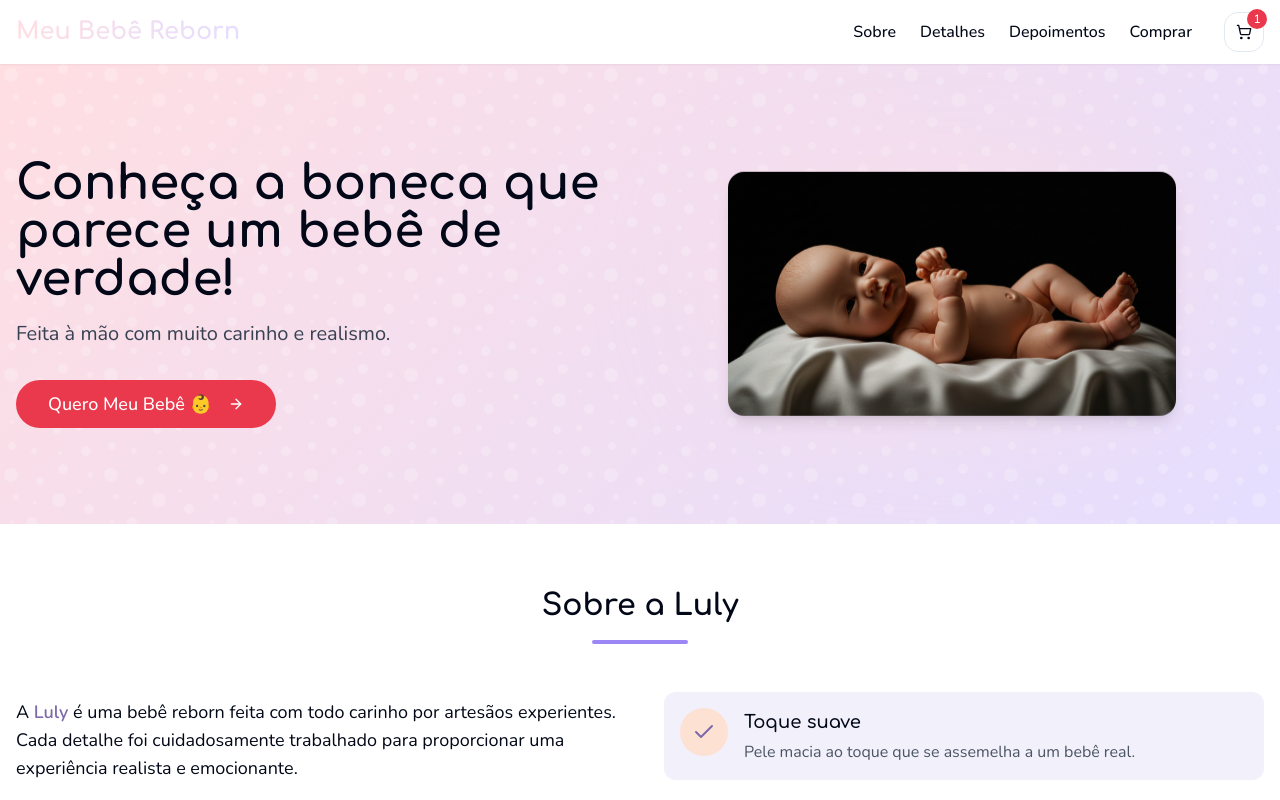
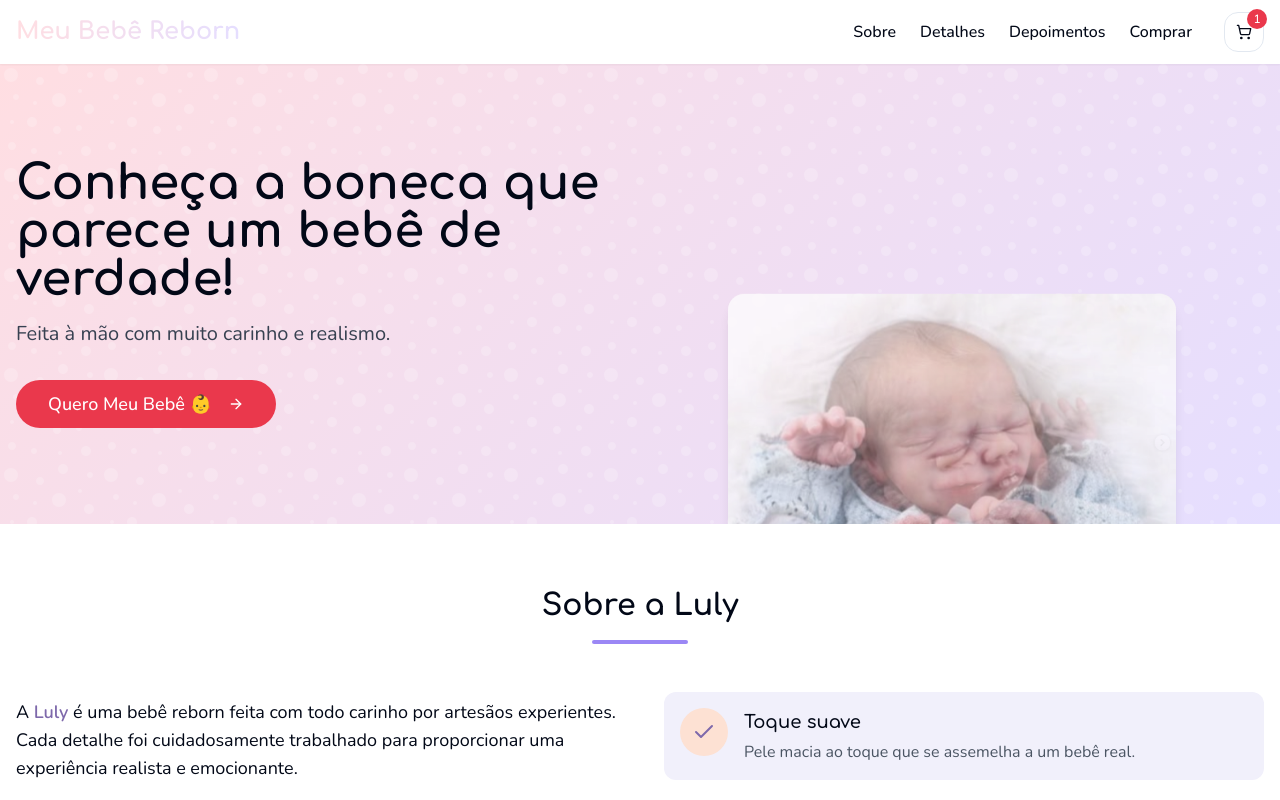
Before and after one commit to Naopessoal/luly-reborn-world, a React (Vite) app: page / in a window 1280 px wide. Shown: the top 800 px of the page. Built offline with nearby package versions, Linux system fonts and the light colour scheme.

Commit message:
Add images to "Conheça a Luly" and header
Add new images to the BabyCarousel component and add a second moving image to the header.

```diff
--- a/src/components/BabyCarousel.tsx
+++ b/src/components/BabyCarousel.tsx
@@ -25,6 +25,14 @@ const BabyCarousel = () => {
     {
       src: "/lovable-uploads/2b20d845-a0c5-420e-9fa7-cb6d52615b89.png",
       alt: "Boneca Reborn Luly - Vista detalhada"
+    },
+    {
+      src: "/lovable-uploads/973b5710-7164-4e2a-86a9-5cf0f76d0b3e.png",
+      alt: "Boneca Reborn Luly - Bebê sorrindo com roupa cinza"
+    },
+    {
+      src: "/lovable-uploads/e2d01f3b-cf98-4f2b-a9f5-298e99d6b56f.png",
+      alt: "Boneca Reborn Luly - Bebê dormindo com roupinha azul"
     }
   ];
 
--- a/src/components/Hero.tsx
+++ b/src/components/Hero.tsx
@@ -1,8 +1,23 @@
 
 import { ArrowRight } from "lucide-react";
 import { Button } from "@/components/ui/button";
+import { useEffect, useState } from "react";
 
 const Hero = () => {
+  const [currentImage, setCurrentImage] = useState(0);
+  const images = [
+    "/lovable-uploads/91cf2a7b-b48a-4c2b-9538-28bcd070af79.png",
+    "/lovable-uploads/973b5710-7164-4e2a-86a9-5cf0f76d0b3e.png",
+    "/lovable-uploads/e2d01f3b-cf98-4f2b-a9f5-298e99d6b56f.png"
+  ];
+
+  useEffect(() => {
+    const interval = setInterval(() => {
+      setCurrentImage((prev) => (prev + 1) % images.length);
+    }, 3000);
+    return () => clearInterval(interval);
+  }, [images.length]);
+
   return (
     <div className="relative overflow-hidden baby-gradient">
       <div
@@ -30,15 +45,26 @@ const Hero = () => {
           </div>
         </div>
 
-        {/* Hero image */}
-        <div className="w-full md:w-1/2 mt-8 md:mt-0 flex justify-center animate-float">
+        {/* Hero images - carousel effect */}
+        <div className="w-full md:w-1/2 mt-8 md:mt-0 flex justify-center">
           <div className="relative w-full max-w-md">
-            <div className="absolute inset-0 rounded-full bg-luly-pink/50 blur-3xl transform -translate-y-4"></div>
-            <img
-              src="/lovable-uploads/91cf2a7b-b48a-4c2b-9538-28bcd070af79.png"
-              alt="Boneca Reborn Luly"
-              className="relative z-10 rounded-2xl shadow-lg w-full"
-            />
+            {images.map((image, index) => (
+              <div
+                key={index}
+                className={`absolute inset-0 transition-opacity duration-1000 ${
+                  currentImage === index ? "opacity-100" : "opacity-0"
+                }`}
+              >
+                <div className="absolute inset-0 rounded-full bg-luly-pink/50 blur-3xl transform -translate-y-4"></div>
+                <img
+                  src={image}
+                  alt={`Boneca Reborn Luly - Imagem ${index + 1}`}
+                  className={`relative z-10 rounded-2xl shadow-lg w-full ${
+                    currentImage === index ? "animate-float" : ""
+                  }`}
+                />
+              </div>
+            ))}
           </div>
         </div>
       </div>
```
Also changed, not shown: public/lovable-uploads/973b5710-7164-4e2a-86a9-5cf0f76d0b3e.png (added), public/lovable-uploads/e2d01f3b-cf98-4f2b-a9f5-298e99d6b56f.png (added).
